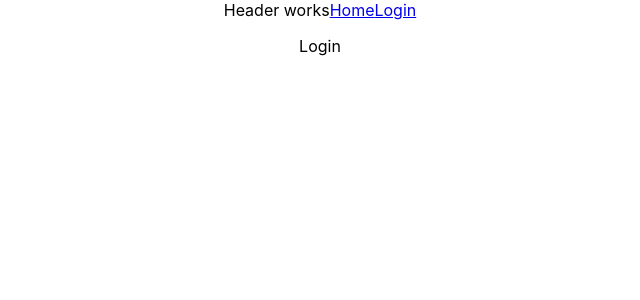
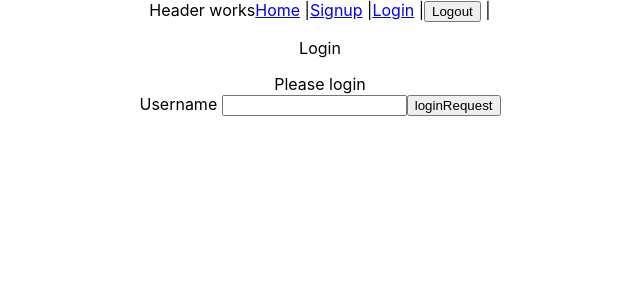
Before and after one commit to gmkhussain/mongodb-node-api, a React (Create React App) app in the folder react-app/: page /login in a window 1280 px wide. Shown: the top 300 px of the page, without its empty margins (320-960 px from the left). Built offline with nearby package versions, Linux system fonts and the light colour scheme.

Commit message:
Login & Config

```diff
--- /dev/null
+++ b/react-app/src/config/config.js
@@ -0,0 +1,4 @@
+const API_BASE_URL = '//localhost:4000'
+
+export default API_BASE_URL;
+export { API_BASE_URL };
--- a/react-app/src/views/frontend/layouts/Header.js
+++ b/react-app/src/views/frontend/layouts/Header.js
@@ -1,12 +1,23 @@
 import React from 'react'
 
+// import axios from 'axios'
+// import { API_BASE_URL } from '../../../config/config'
+
+
 const Home = () => {
+
+      const logoutRequest =()=> {
+         // axios.get(`${API_BASE_URL}/logout`)
+         localStorage.removeItem('token')
+      }
 
         return (
             <header>
                Header works
-               <a href="/">Home</a>
-               <a href="/login">Login</a>
+               <a href="/">Home</a> |
+               <a href="/singup">Signup</a> |
+               <a href="/login">Login</a> |
+               <button onClick={logoutRequest}>Logout</button> |
             </header>
           )
 }
--- a/react-app/src/views/frontend/pages/Home.js
+++ b/react-app/src/views/frontend/pages/Home.js
@@ -1,13 +1,23 @@
-import React, { useEffect } from 'react'
+import React, { useEffect, useState } from 'react'
 
 import axios from 'axios'
 
+import { API_BASE_URL } from '../../../config/config'
+
 const Home = () => {
 
+   const [usersData, setUsersData] = useState({
+      users: [],
+      loading: false
+   });
 
    const getUsers = () => {
-      axios.get(`http://localhost:4000/users`).then( res=> {
+
+      axios.get(`${API_BASE_URL}/users`).then( res=> {
+
          console.log("Res", res )
+         setUsersData({ users: res.data, loading: false })
+
       }).catch( err=> {
          console.log("Err", err )
       })
@@ -21,9 +31,37 @@ const Home = () => {
 
 
 
+   const {  users } = usersData;
+
         return (
-            <section>
-               Home works
+            <section className="home-page">
+               <div className="container">
+                  Home works
+                  <table className="table" border="1">
+                  <thead>
+                     <tr>
+                        <th>ID</th>
+                        <th>Username</th>
+                        <th>Email</th>
+                        <th>Contact Number</th>
+                        <th>Location</th>
+                        </tr>
+                  </thead>
+                  <tbody>
+                        {
+                           users.map( ( user )=> (
+                              <tr className="user-box" key={user._id}>
+                                 <td> { user._id } </td>
+                                 <td> { user.username } </td>
+                                 <td> { user.email } </td>
+                                 <td> { user.contact_number } </td>
+                                 <td> { user.location } </td>
+                              </tr>
+                           ))
+                        }
+                  </tbody>
+                  </table>
+               </div>
             </section>
           )
 }
--- a/react-app/src/views/frontend/pages/Login.js
+++ b/react-app/src/views/frontend/pages/Login.js
@@ -1,14 +1,75 @@
-import React from 'react'
+import React, { useEffect, useState } from 'react'
+
+import axios from 'axios'
+import { Redirect } from "react-router-dom";
+
+import { API_BASE_URL } from '../../../config/config'
 
 const Login = () => {
+
+
+        const [loginInfo, setLoginInfo] = useState({
+            username: null,
+            loggedIn: false,
+            token: null
+        })
+
+
+        // On form submit
+        const onSubmitForm = (event) => {
+            event.preventDefault()
+
+            console.log(  loginInfo )
+            loginRequest( loginInfo ) // Request to Login API
+
+        }
+
+
+
+        const loginRequest =( _loginInfo )=> {
+
+            axios.post(`${API_BASE_URL}/auth/login`, _loginInfo ).then( res => {
+
+                    // Show data
+                    console.log( "Res", res )
+
+                    // Set values
+                    localStorage.setItem('token', res.data.accessToken )
+                    setLoginInfo({
+                        token: localStorage.getItem('token'),
+                        loggedIn: true,
+                    })
+
+                }
+            ).catch( err => {
+                    // Incase failed
+                    console.log( "Err", err )
+                }
+            )
+        }
+
+
+        const { username, loggedIn } = loginInfo
 
         return (
             <section className="login-page">
                <div className="container">
+
                    <p>Login</p>
-                   <form>
 
-                   </form>
+                   { loggedIn ? <Redirect to="/home" /> : "Please login"}
+
+                    <form onSubmit={ onSubmitForm }>
+
+                        <label>Username <mark>{ username }</mark></label>
+                        <input  name="username" type="text"
+                                onKeyUp={e => setLoginInfo({ username: e.target.value})} />
+
+                        <button type="submit">loginRequest</button>
+                    </form>
+
+                    { localStorage.getItem('token') }
+
                </div>
             </section>
           )
```
